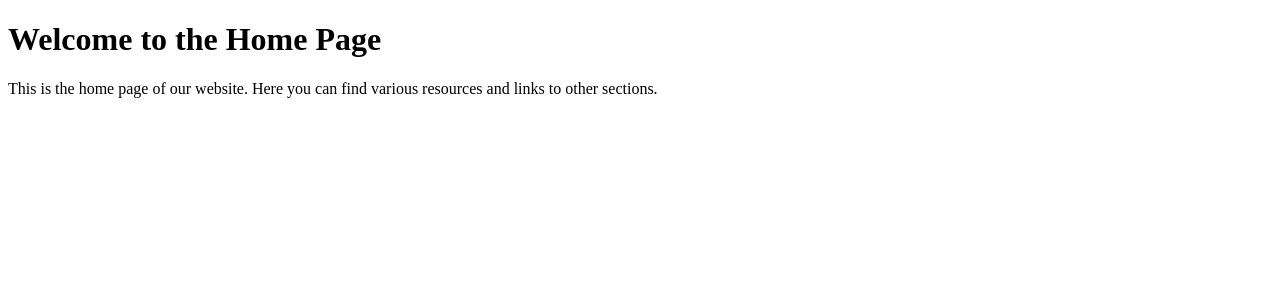
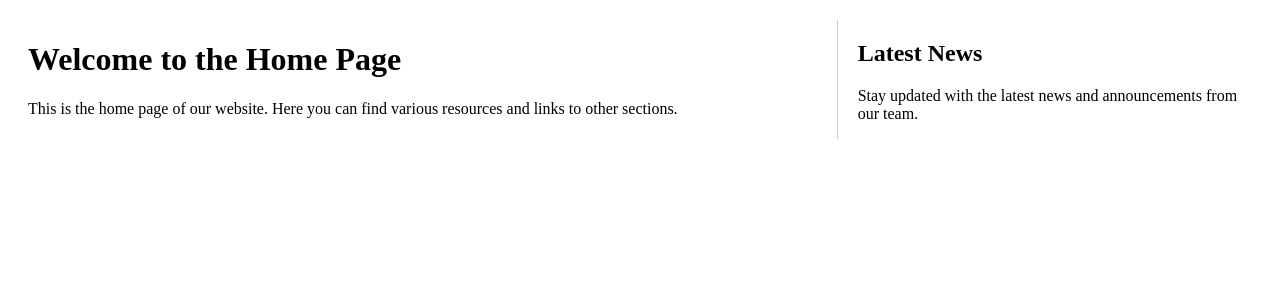
Before and after one commit to notjxss/25COP926, a PHP site: page /home.html in a window 1280 px wide. Shown: the part 187-487 px from the top of the page. Run offline with PHP 8.4, Linux system fonts and the light colour scheme.

Commit message:
Added side bar

```diff
--- a/home.html
+++ b/home.html
@@ -24,8 +24,17 @@
             <li><a href="contact.html">Contact</a></li>
         </ul>
     </nav>
-    <h1>Welcome to the Home Page</h1>
-    <p>This is the home page of our website. Here you can find various resources and links to other sections.</p>
 
+    <main>
+        <div id="left-side">
+            <h1>Welcome to the Home Page</h1>
+            <p>This is the home page of our website. Here you can find various resources and links to other sections.</p>
+        </div>
+
+        <div id="right-side">
+            <h2>Latest News</h2>
+            <p>Stay updated with the latest news and announcements from our team.</p>
+        </div>
+    </main>
 
 </html>
--- a/style.css
+++ b/style.css
@@ -38,3 +38,19 @@ nav a {
   width: auto;
   margin: 0;
 }
+
+main {
+  display: flex;
+  gap: 20px;
+  padding: 20px;
+}
+
+#left-side {
+  flex: 2;
+}
+
+#right-side {
+  flex: 1;
+  border-left: 1px solid #ccc;
+  padding-left: 20px;
+}
```
